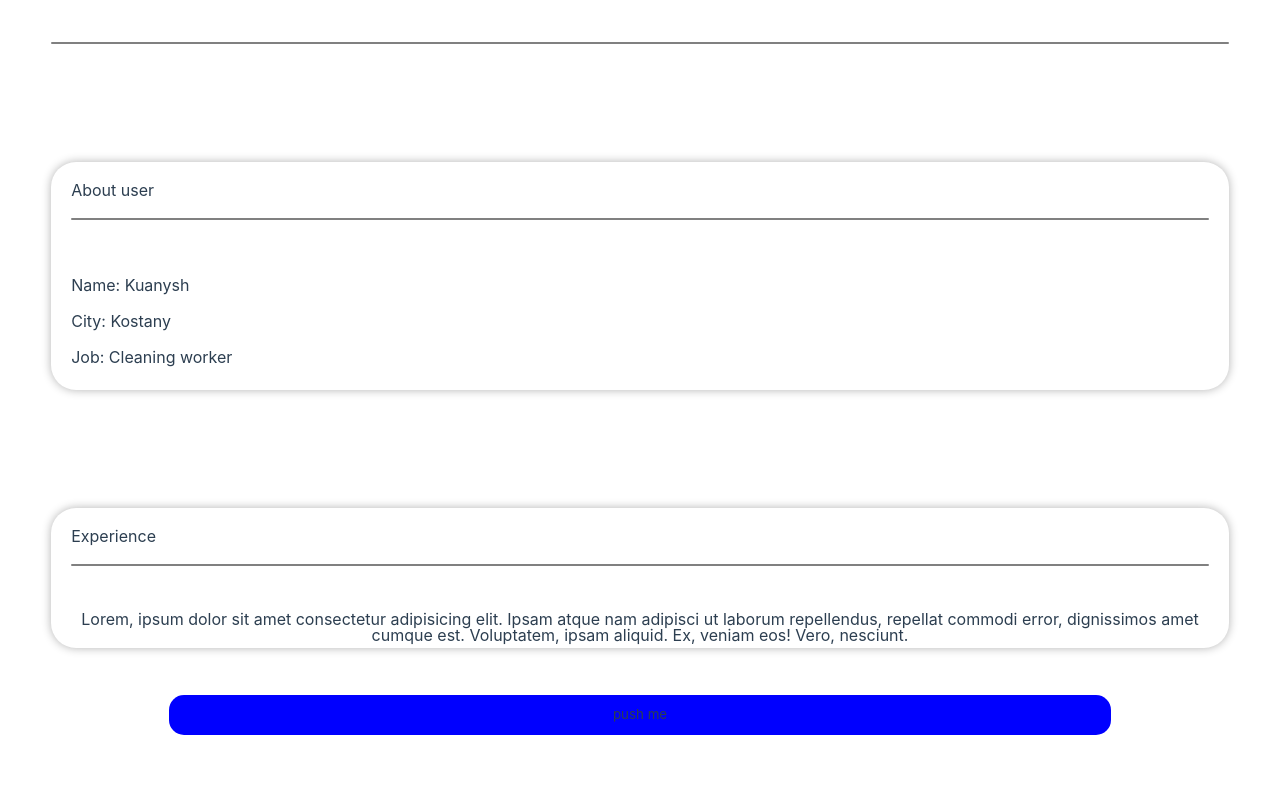
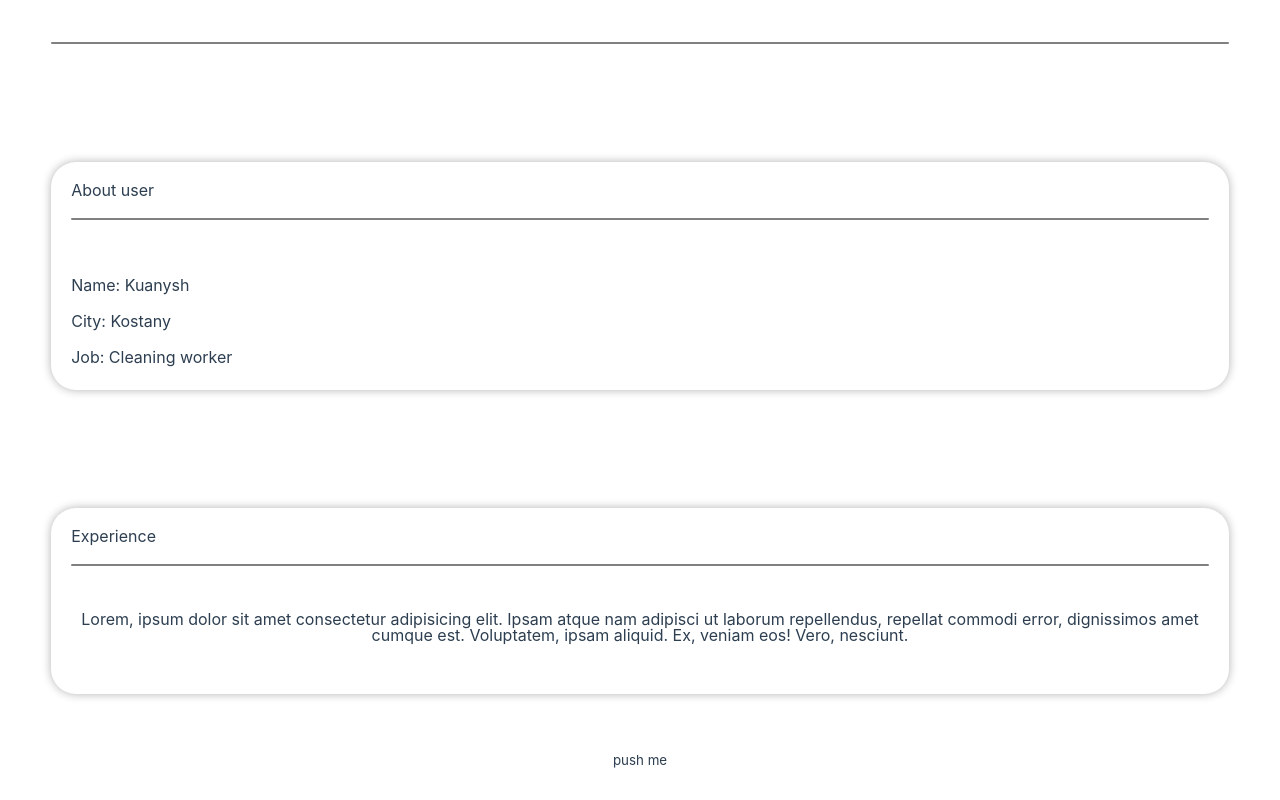
Before and after one commit to Kuanysh-kst/WebAppTelegram, a Vue app: page /profile in a window 1280 px wide. Shown: the part 399-1199 px from the top of the page. Before the commit the page ends 1154 px from the top, so only its background shows below. Built offline with nearby package versions, Linux system fonts and the light colour scheme; no server answers.

Commit message:
new changes
Signed-off-by: Kuanysh <90975457+Kuanysh-kst@users.noreply.github.com>

```diff
--- a/src/components/buttons/ActionButton.vue
+++ b/src/components/buttons/ActionButton.vue
@@ -9,8 +9,8 @@
     margin: 0 auto;
     padding: 13px 0;
     width: 80%;
-    background-color: blue;
-    /* background-color: var(--tg-theme-button-color); */
+    /* background-color: blue; */
+    background-color: var(--tg-theme-button-color);
     font-size: 10pt;
     border-radius: 15px;
     color: var(--tg-theme-button-text-color);
--- a/src/components/profile/ExperienceComponent.vue
+++ b/src/components/profile/ExperienceComponent.vue
@@ -18,5 +18,6 @@
     margin-top: 4%;
     width: 100%;
     color: var(--tg-theme-text-color);
+    margin-bottom: 4%;
 }
 </style>
```
